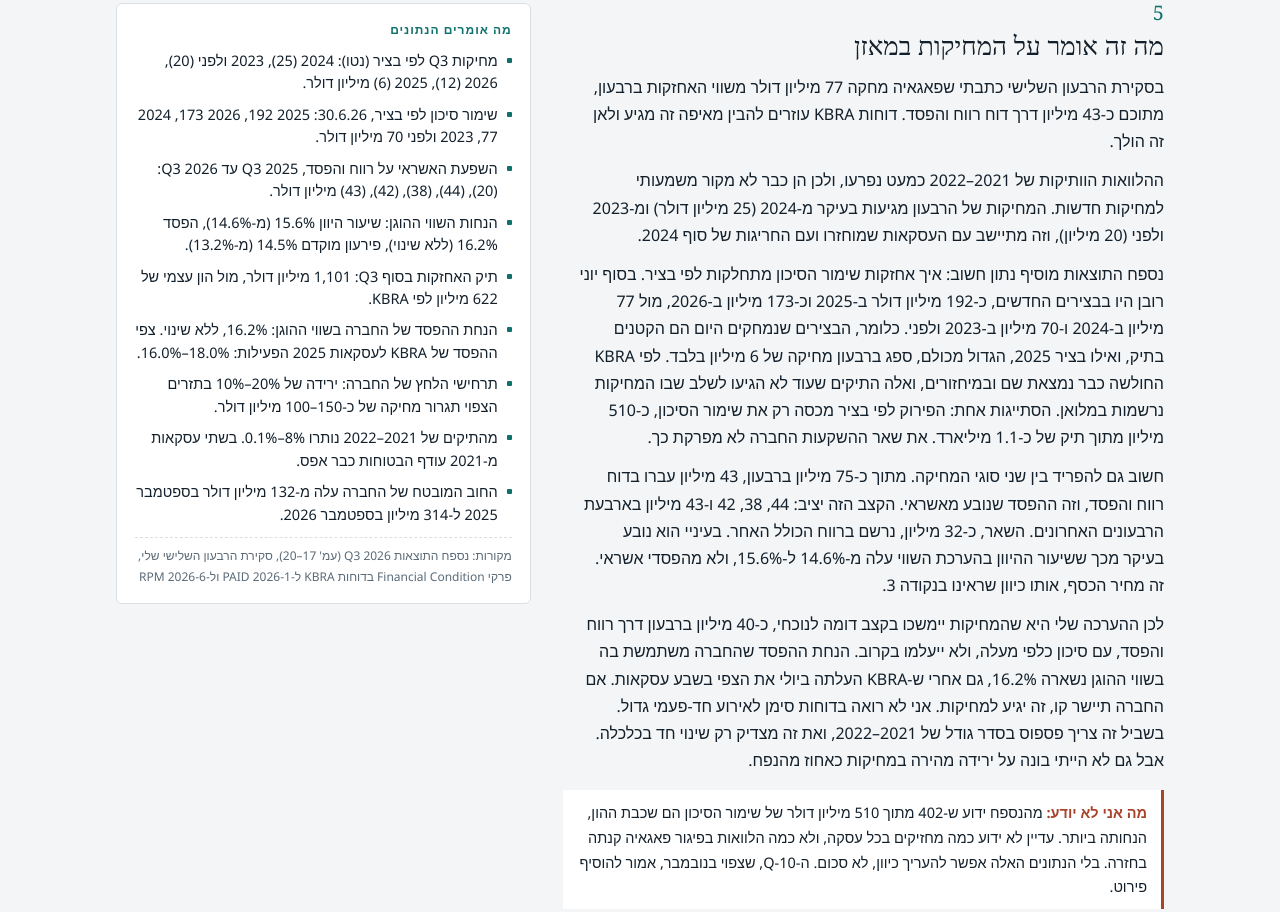
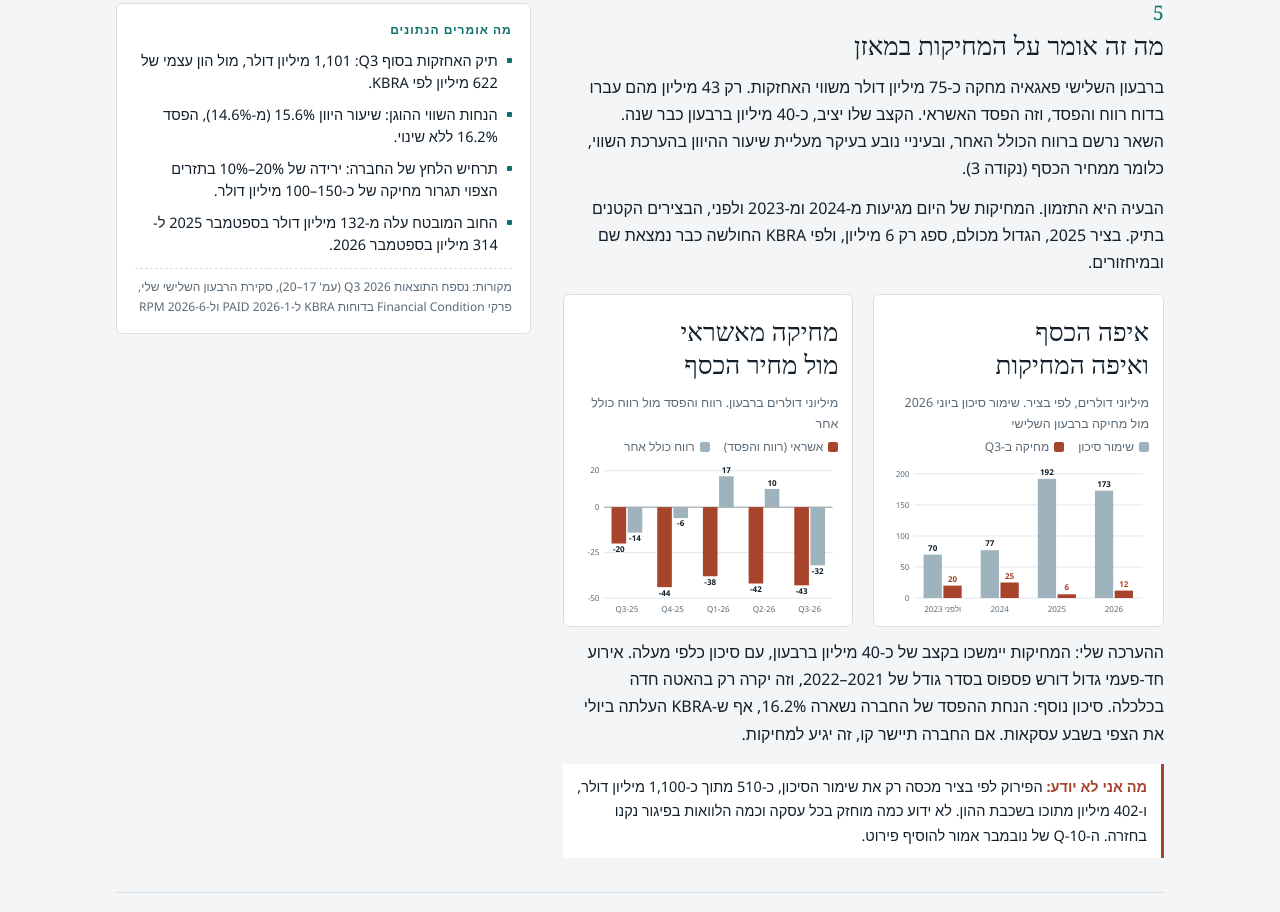
Before and after one commit to ae276/pagaya-q3-2026, a plain HTML site: page kbra/index.html in a window 1280 px wide. Shown: the part 6421-7333 px from the top of the page. Drawn offline with Linux system fonts and the light colour scheme; a web font is replaced by a local one.

Commit message:
KBRA review: compress point 5, add vintage and P&L-vs-OCI charts
Co-Authored-By: Claude Opus 5.5 <noreply@anthropic.com>
Claude-Session: https://claude.ai/code/session_011jL1fRVmGaLsTKVS8s7XdL

```diff
--- a/kbra/index.html
+++ b/kbra/index.html
@@ -420,25 +420,22 @@ svg .sub{font-size:9.5px}
     <div class="op">
       <div class="p-num">5</div>
       <h3>מה זה אומר על המחיקות במאזן</h3>
-      <p>בסקירת הרבעון השלישי כתבתי שפאגאיה מחקה <span class="n">77</span> מיליון דולר משווי האחזקות ברבעון, מתוכם כ-<span class="n">43</span> מיליון דרך דוח רווח והפסד. דוחות KBRA עוזרים להבין מאיפה זה מגיע ולאן זה הולך.</p>
-      <p>ההלוואות הוותיקות של 2021–2022 כמעט נפרעו, ולכן הן כבר לא מקור משמעותי למחיקות חדשות. המחיקות של הרבעון מגיעות בעיקר מ-2024 (<span class="n">25</span> מיליון דולר) ומ-2023 ולפני (<span class="n">20</span> מיליון), וזה מתיישב עם העסקאות שמוחזרו ועם החריגות של סוף 2024.</p>
-      <p>נספח התוצאות מוסיף נתון חשוב: איך אחזקות שימור הסיכון מתחלקות לפי בציר. בסוף יוני רובן היו בבצירים החדשים, כ-<span class="n">192</span> מיליון דולר ב-2025 וכ-<span class="n">173</span> מיליון ב-2026, מול <span class="n">77</span> מיליון ב-2024 ו-<span class="n">70</span> מיליון ב-2023 ולפני. כלומר, הבצירים שנמחקים היום הם הקטנים בתיק, ואילו בציר 2025, הגדול מכולם, ספג ברבעון מחיקה של <span class="n">6</span> מיליון בלבד. לפי KBRA החולשה כבר נמצאת שם ובמיחזורים, ואלה התיקים שעוד לא הגיעו לשלב שבו המחיקות נרשמות במלואן. הסתייגות אחת: הפירוק לפי בציר מכסה רק את שימור הסיכון, כ-<span class="n">510</span> מיליון מתוך תיק של כ-<span class="n">1.1</span> מיליארד. את שאר ההשקעות החברה לא מפרקת כך.</p>
-      <p>חשוב גם להפריד בין שני סוגי המחיקה. מתוך כ-<span class="n">75</span> מיליון ברבעון, <span class="n">43</span> מיליון עברו בדוח רווח והפסד, וזה ההפסד שנובע מאשראי. הקצב הזה יציב: <span class="n">44</span>, <span class="n">38</span>, <span class="n">42</span> ו-<span class="n">43</span> מיליון בארבעת הרבעונים האחרונים. השאר, כ-<span class="n">32</span> מיליון, נרשם ברווח הכולל האחר. בעיניי הוא נובע בעיקר מכך ששיעור ההיוון בהערכת השווי עלה מ-<span class="n">14.6%</span> ל-<span class="n">15.6%</span>, ולא מהפסדי אשראי. זה מחיר הכסף, אותו כיוון שראינו בנקודה 3.</p>
-      <p>לכן ההערכה שלי היא שהמחיקות יימשכו בקצב דומה לנוכחי, כ-<span class="n">40</span> מיליון ברבעון דרך רווח והפסד, עם סיכון כלפי מעלה, ולא ייעלמו בקרוב. הנחת ההפסד שהחברה משתמשת בה בשווי ההוגן נשארה <span class="n">16.2%</span>, גם אחרי ש-KBRA העלתה ביולי את הצפי בשבע עסקאות. אם החברה תיישר קו, זה יגיע למחיקות. אני לא רואה בדוחות סימן לאירוע חד-פעמי גדול. בשביל זה צריך פספוס בסדר גודל של 2021–2022, ואת זה מצדיק רק שינוי חד בכלכלה. אבל גם לא הייתי בונה על ירידה מהירה במחיקות כאחוז מהנפח.</p>
-      <div class="flag"><b>מה אני לא יודע:</b> מהנספח ידוע ש-<span class="n">402</span> מתוך <span class="n">510</span> מיליון דולר של שימור הסיכון הם שכבת ההון, הנחותה ביותר. עדיין לא ידוע כמה מחזיקים בכל עסקה, ולא כמה הלוואות בפיגור פאגאיה קנתה בחזרה. בלי הנתונים האלה אפשר להעריך כיוון, לא סכום. ה-10-Q, שצפוי בנובמבר, אמור להוסיף פירוט.</div>
+      <p>ברבעון השלישי פאגאיה מחקה כ-<span class="n">75</span> מיליון דולר משווי האחזקות. רק <span class="n">43</span> מיליון מהם עברו בדוח רווח והפסד, וזה הפסד האשראי. הקצב שלו יציב, כ-<span class="n">40</span> מיליון ברבעון כבר שנה. השאר נרשם ברווח הכולל האחר, ובעיניי נובע בעיקר מעליית שיעור ההיוון בהערכת השווי, כלומר ממחיר הכסף (נקודה 3).</p>
+      <p>הבעיה היא התזמון. המחיקות של היום מגיעות מ-2024 ומ-2023 ולפני, הבצירים הקטנים בתיק. בציר 2025, הגדול מכולם, ספג רק <span class="n">6</span> מיליון, ולפי KBRA החולשה כבר נמצאת שם ובמיחזורים.</p>
+      <div class="charts" style="margin-top:18px">
+        <div class="chart"><h3>איפה הכסף ואיפה המחיקות</h3><p>מיליוני דולרים, לפי בציר. שימור סיכון ביוני 2026 מול מחיקה ברבעון השלישי</p><div class="legend"><span><i style="background:var(--hatch)"></i>שימור סיכון</span><span><i style="background:var(--neg)"></i>מחיקה ב-Q3</span></div><div id="c-vint"></div></div>
+        <div class="chart"><h3>מחיקה מאשראי מול מחיר הכסף</h3><p>מיליוני דולרים ברבעון. רווח והפסד מול רווח כולל אחר</p><div class="legend"><span><i style="background:var(--neg)"></i>אשראי (רווח והפסד)</span><span><i style="background:var(--hatch)"></i>רווח כולל אחר</span></div><div id="c-wd"></div></div>
+      </div>
+      <p>ההערכה שלי: המחיקות יימשכו בקצב של כ-<span class="n">40</span> מיליון ברבעון, עם סיכון כלפי מעלה. אירוע חד-פעמי גדול דורש פספוס בסדר גודל של 2021–2022, וזה יקרה רק בהאטה חדה בכלכלה. סיכון נוסף: הנחת ההפסד של החברה נשארה <span class="n">16.2%</span>, אף ש-KBRA העלתה ביולי את הצפי בשבע עסקאות. אם החברה תיישר קו, זה יגיע למחיקות.</p>
+      <div class="flag"><b>מה אני לא יודע:</b> הפירוק לפי בציר מכסה רק את שימור הסיכון, כ-<span class="n">510</span> מתוך כ-<span class="n">1,100</span> מיליון דולר, ו-<span class="n">402</span> מיליון מתוכו בשכבת ההון. לא ידוע כמה מוחזק בכל עסקה וכמה הלוואות בפיגור נקנו בחזרה. ה-10-Q של נובמבר אמור להוסיף פירוט.</div>
     </div>
     <aside class="data">
       <div class="dh">מה אומרים הנתונים</div>
       <ul>
-        <li>מחיקות Q3 לפי בציר (נטו): 2024 <span class="n">(25)</span>, 2023 ולפני <span class="n">(20)</span>, 2026 <span class="n">(12)</span>, 2025 <span class="n">(6)</span> מיליון דולר.</li>
-        <li>שימור סיכון לפי בציר, 30.6.26: 2025 <span class="n">192</span>, 2026 <span class="n">173</span>, 2024 <span class="n">77</span>, 2023 ולפני <span class="n">70</span> מיליון דולר.</li>
-        <li>השפעת האשראי על רווח והפסד, Q3 2025 עד Q3 2026: <span class="n">(20)</span>, <span class="n">(44)</span>, <span class="n">(38)</span>, <span class="n">(42)</span>, <span class="n">(43)</span> מיליון דולר.</li>
-        <li>הנחות השווי ההוגן: שיעור היוון <span class="n">15.6%</span> (מ-<span class="n">14.6%</span>), הפסד <span class="n">16.2%</span> (ללא שינוי), פירעון מוקדם <span class="n">14.5%</span> (מ-<span class="n">13.2%</span>).</li>
         <li>תיק האחזקות בסוף Q3: <span class="n">1,101</span> מיליון דולר, מול הון עצמי של <span class="n">622</span> מיליון לפי KBRA.</li>
-        <li>הנחת ההפסד של החברה בשווי ההוגן: <span class="n">16.2%</span>, ללא שינוי. צפי ההפסד של KBRA לעסקאות 2025 הפעילות: <span class="n">16.0%–18.0%</span>.</li>
-        <li>תרחישי הלחץ של החברה: ירידה של <span class="n">10%–20%</span> בתזרים הצפוי תגרור מחיקה של כ-<span class="n">100–150</span> מיליון דולר.</li>
-        <li>מהתיקים של 2021–2022 נותרו <span class="n">0.1%–8%</span>. בשתי עסקאות מ-2021 עודף הבטוחות כבר אפס.</li>
-        <li>החוב המובטח של החברה עלה מ-<span class="n">132</span> מיליון דולר בספטמבר 2025 ל-<span class="n">314</span> מיליון בספטמבר 2026.</li>
+        <li>הנחות השווי ההוגן: שיעור היוון <span class="n">15.6%</span> (מ-<span class="n">14.6%</span>), הפסד <span class="n">16.2%</span> ללא שינוי.</li>
+        <li>תרחיש הלחץ של החברה: ירידה של <span class="n">10%–20%</span> בתזרים הצפוי תגרור מחיקה של כ-<span class="n">100–150</span> מיליון דולר.</li>
+        <li>החוב המובטח עלה מ-<span class="n">132</span> מיליון דולר בספטמבר 2025 ל-<span class="n">314</span> מיליון בספטמבר 2026.</li>
       </ul>
       <div class="src">מקורות: נספח התוצאות Q3 2026 (עמ' 17–20), סקירת הרבעון השלישי שלי, פרקי Financial Condition בדוחות KBRA ל-<span class="n">PAID 2026-1</span> ול-<span class="n">RPM 2026-6</span></div>
     </aside>
@@ -559,6 +556,36 @@ svg .sub{font-size:9.5px}
   line("c-xs","המרווח העודף בעסקאות 2026",9,14,[9,10,11,12,13,14],[["26-1",12.73],["26-2",10.42],["26-3",10.66],["26-4",10.96],["26-5",11.70],["26-6",11.46]],0);
 
   (function(){
+    var W=340,H=210,L=34,f=frame(W,H,L,8,22,26,0,200,[0,50,100,150,200],function(t){return t;}),svg=f.svg,y=f.y;
+    svg.setAttribute("aria-label","שימור סיכון לפי בציר מול המחיקה ברבעון השלישי 2026, במיליוני דולרים");
+    var d=[["2023 ולפני",70,20],["2024",77,25],["2025",192,6],["2026",173,12]],slot=f.PW/d.length,bw=slot*0.32;
+    d.forEach(function(p,i){
+      var cx=L+slot*i+slot/2;
+      svg.appendChild(el("rect",{x:cx-bw-1,y:y(p[1]),width:bw,height:y(0)-y(p[1]),"class":"bar-old"}));
+      svg.appendChild(el("rect",{x:cx+1,y:y(p[2]),width:bw,height:y(0)-y(p[2]),"class":"bar-neg"}));
+      svg.appendChild(el("text",{x:cx-bw/2-1,y:y(p[1])-5,"text-anchor":"middle","class":"vl"},p[1]));
+      svg.appendChild(el("text",{x:cx+bw/2+1,y:y(p[2])-5,"text-anchor":"middle","class":"vl","style":"fill:var(--neg)"},p[2]));
+      svg.appendChild(el("text",{x:cx,y:H-8,"text-anchor":"middle"},p[0]));
+    });
+    put("c-vint",svg);
+  })();
+  (function(){
+    var W=340,H=210,L=34,f=frame(W,H,L,8,18,26,-50,20,[-50,-25,0,20],function(t){return t;}),svg=f.svg,y=f.y;
+    svg.setAttribute("aria-label","מחיקות ברבעון: השפעת האשראי על רווח והפסד מול רווח כולל אחר, במיליוני דולרים");
+    var d=[["Q3-25",-20,-14],["Q4-25",-44,-6],["Q1-26",-38,17],["Q2-26",-42,10],["Q3-26",-43,-32]],slot=f.PW/d.length,bw=slot*0.32;
+    svg.appendChild(el("line",{x1:L,x2:W-8,y1:y(0),y2:y(0),stroke:"currentColor","stroke-opacity":".5"}));
+    d.forEach(function(p,i){
+      var cx=L+slot*i+slot/2;
+      [[p[1],cx-bw-1,"bar-neg"],[p[2],cx+1,"bar-old"]].forEach(function(b){
+        var v=b[0],top=v>=0?y(v):y(0),h=Math.abs(y(v)-y(0));
+        svg.appendChild(el("rect",{x:b[1],y:top,width:bw,height:h,"class":b[2]}));
+        svg.appendChild(el("text",{x:b[1]+bw/2,y:v>=0?y(v)-4:y(v)+11,"text-anchor":"middle","class":"vl"},v));
+      });
+      svg.appendChild(el("text",{x:cx,y:H-8,"text-anchor":"middle"},p[0]));
+    });
+    put("c-wd",svg);
+  })();
+  (function(){
     var W=340,H=210,L=34,f=frame(W,H,L,8,24,26,0,25,[0,5,10,15,20,25],pc),svg=f.svg,y=f.y;
     svg.setAttribute("aria-label","צפי ההפסד הממוצע המשוקלל של KBRA לפי שנת בציר, בעת ההנפקה מול היום");
     var d=[["2021",14.12,22.10],["2022",14.10,21.53],["2023",19.90,19.00],["2024",18.17,18.25],["2025",16.97,17.19],["2026",16.29,16.29],["R",12.13,13.21]],slot=f.PW/d.length,bw=slot*0.34;
```
